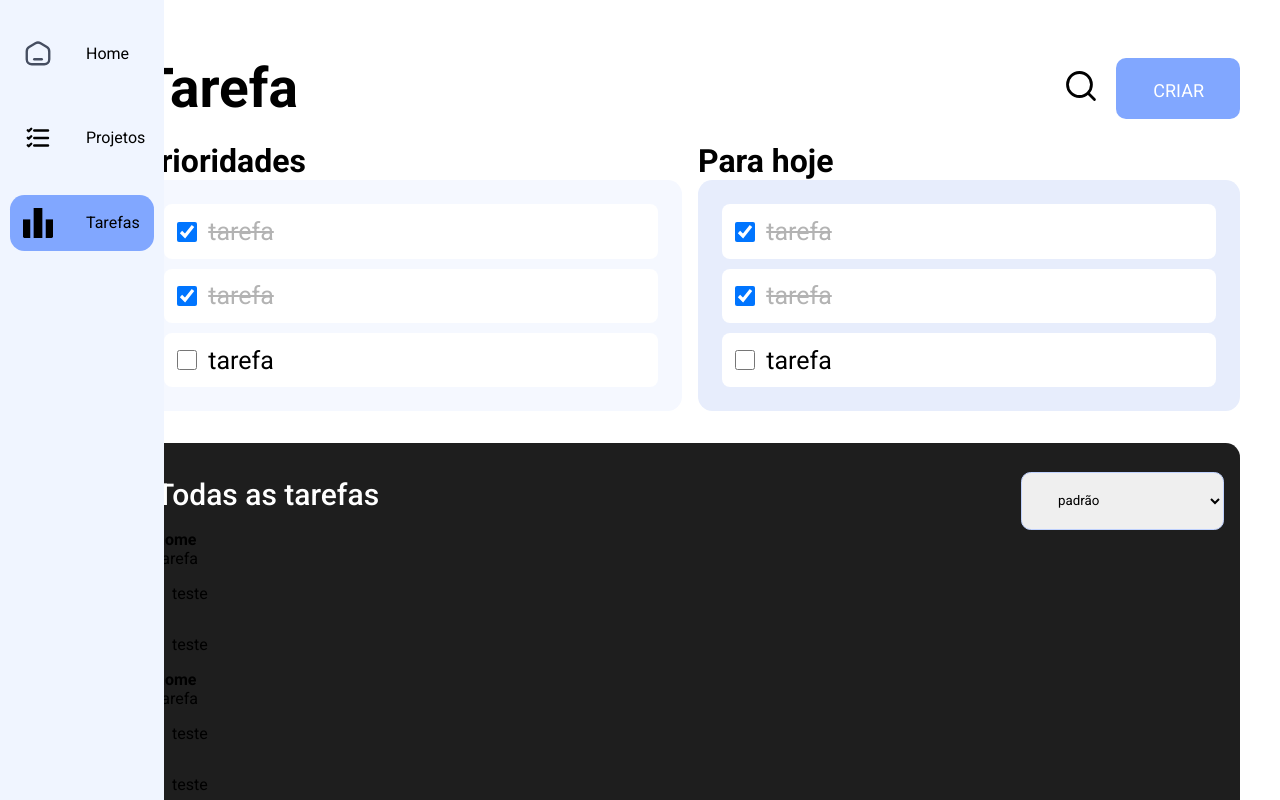
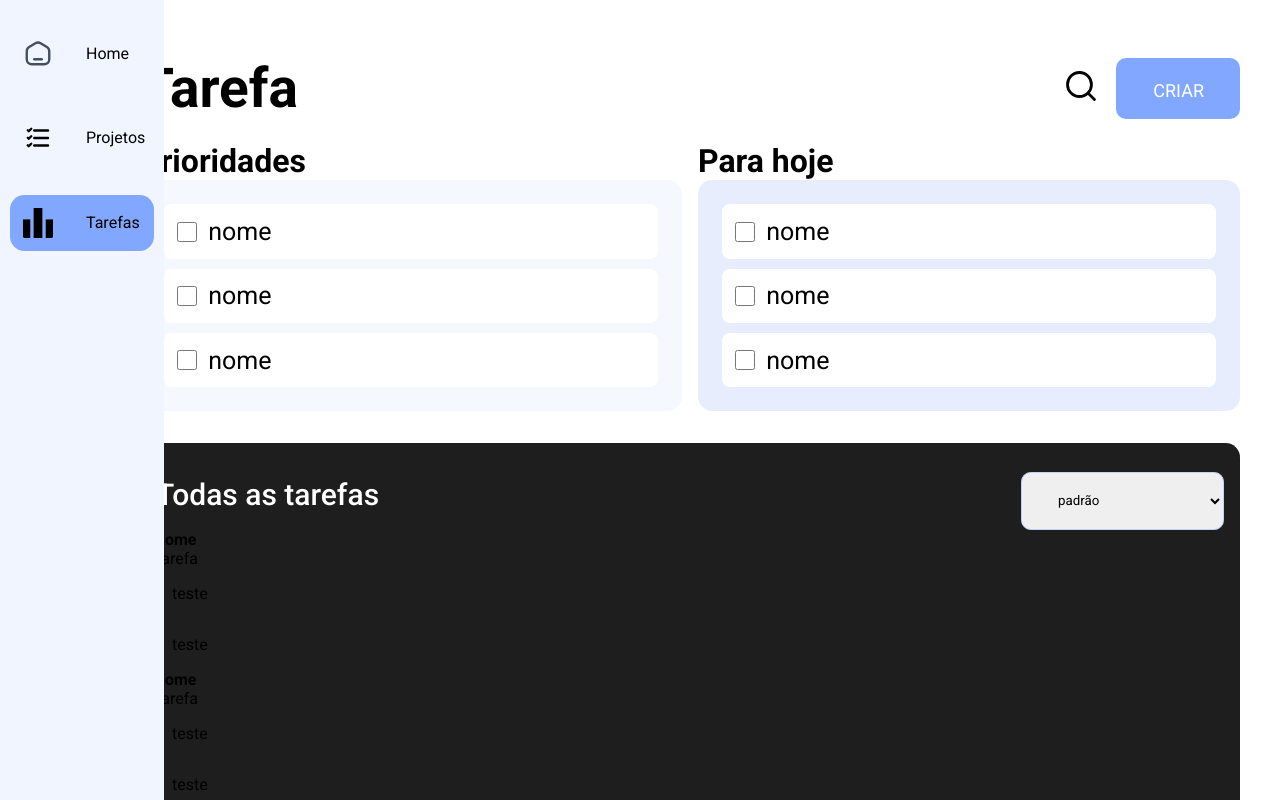
Before and after one commit to Rodriguou/BitTask, a React (Vite) app: page /tarefa in a window 1280 px wide. Shown: the top 800 px of the page. Built offline with nearby package versions, Linux system fonts and the light colour scheme; sample sign-in values are in the browser's storage; a web font is replaced by a local one.

Commit message:
fix/ Arrumando importancoes

```diff
--- a/src/components/card/cardTarefas.jsx
+++ b/src/components/card/cardTarefas.jsx
@@ -23,13 +23,14 @@ const CardTarefas = ({dados,setDados,titulo,tamanhoTitulo,padding ,fundo}) => {
          <h3 style={{fontSize: tamanhoTitulo}}>{titulo}</h3>
                   <article className='body-check' style={{backgroundColor : fundo, padding : padding}}>
                       {dados.map((t) =>{
+                        console.log(t)
                           return(
                               <Check
-                                  key={t.id}
-                                  id={t.id}
-                                  checked={t.check}
-                                  value={t.id}
-                                  label={t.desc}
+                                  key={t._id}
+                                  id={t._id}
+                                  checked={t.status}
+                                  value={t._id}
+                                  label={t.nome}
                                   f={onChange}
                                   cor={'#FFFFFF '}
                                   seta={true}
```
